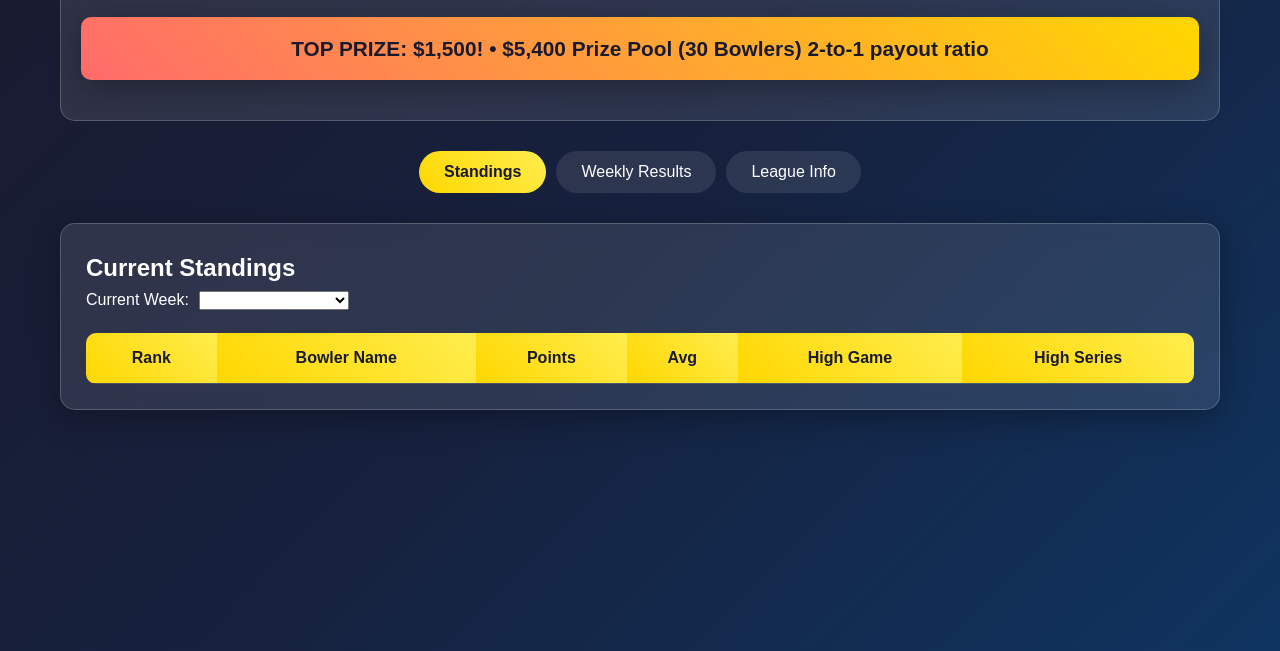
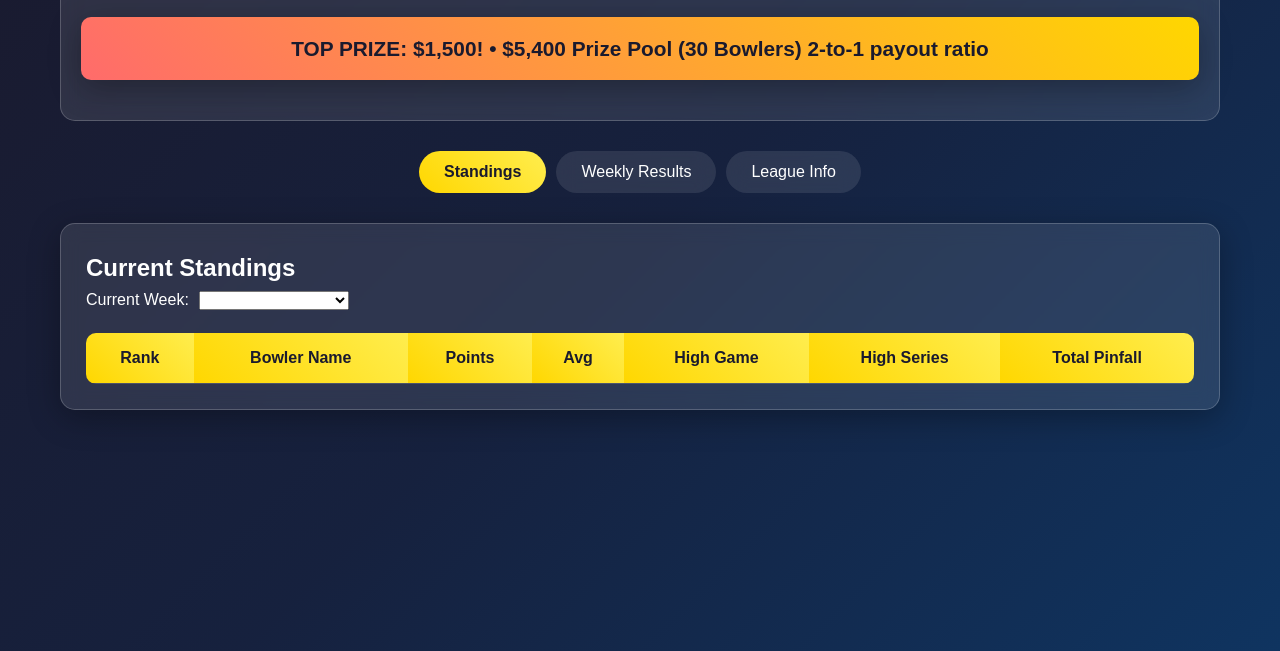
Before and after one commit to Jaydoo88/ponyleaguestandings, a plain HTML site: page index.html in a window 1280 px wide. Shown: the part 149-800 px from the top of the page. Drawn offline with Linux system fonts and the light colour scheme; no server answers.

Commit message:
Update index.html

```diff
--- a/index.html
+++ b/index.html
@@ -62,6 +62,7 @@
               <th>Avg</th>
               <th>High Game</th>
               <th>High Series</th>
+              <th>Total Pinfall</th>
             </tr>
           </thead>
           <tbody id="standingsBody"></tbody>
```
